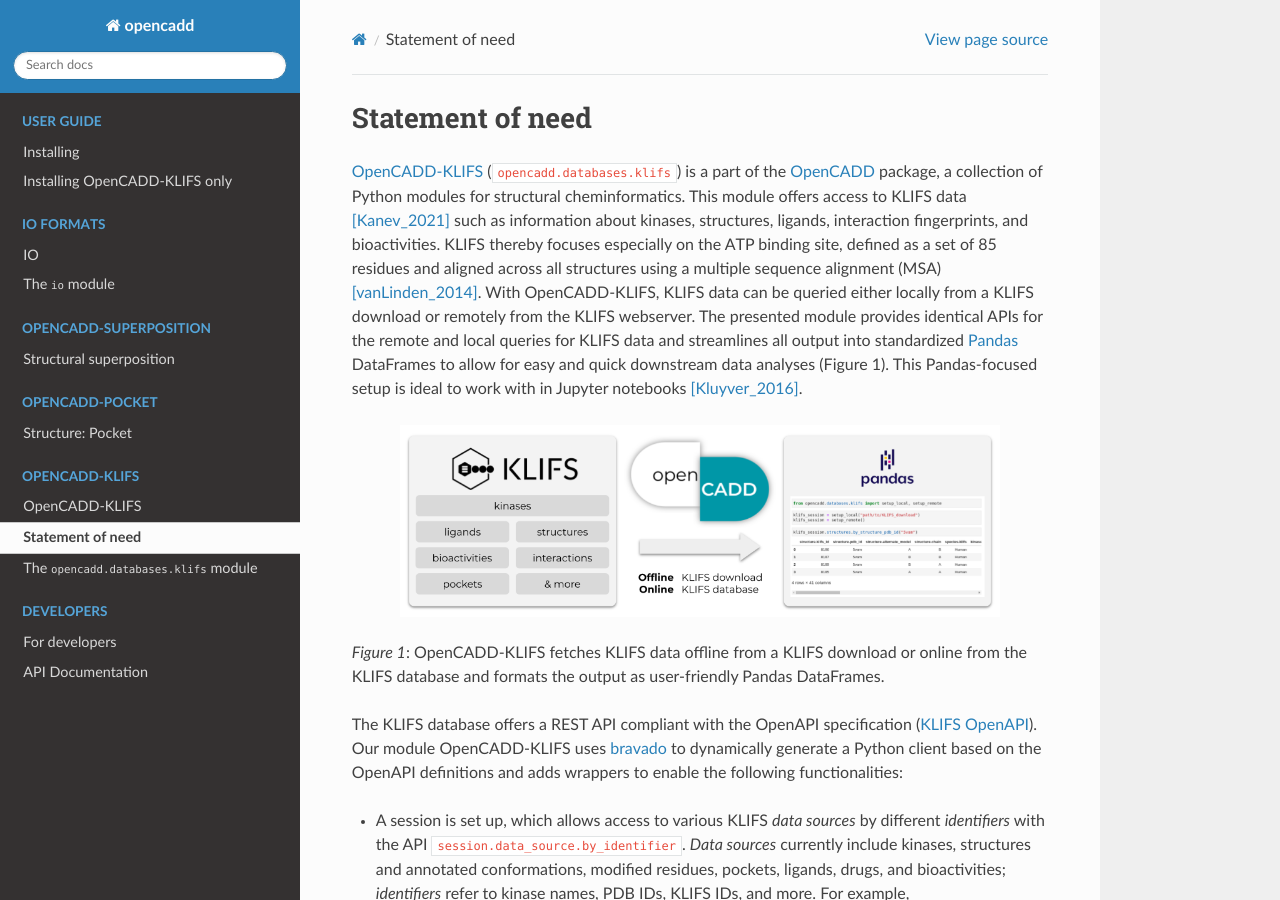
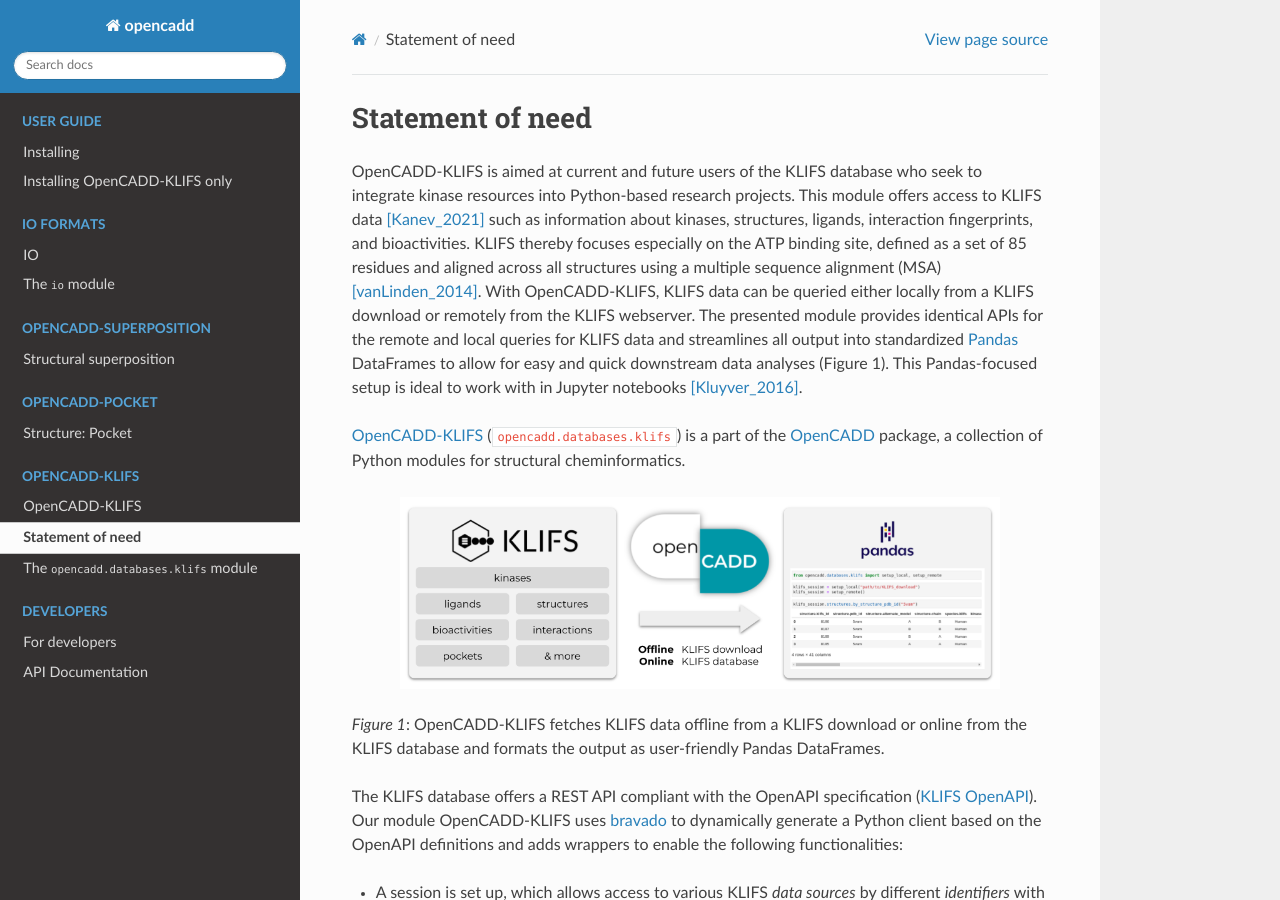
Before and after one commit to volkamerlab/opencadd, a Sphinx documentation site: the page built from docs/databases_klifs_statement_of_need.rst, in a window 1280 px wide and 900 px high. Built offline with Sphinx 7.4.7 and the Read the Docs theme 2.0.0, drawn with Linux system fonts in a browser that asks for light colours; pages that are not in the unit, such as notebooks, are missing from menus.

Commit message:
Add target audience at the beginning of stat of need

```diff
--- a/docs/databases_klifs_statement_of_need.rst
+++ b/docs/databases_klifs_statement_of_need.rst
@@ -1,11 +1,8 @@
 Statement of need
 =================
 
-
-
-`OpenCADD-KLIFS <https://opencadd.readthedocs.io/en/latest/databases_klifs.html>`_
-(``opencadd.databases.klifs``) is a part of the `OpenCADD <https://opencadd.readthedocs.io/>`_
-package, a collection of Python modules for structural cheminformatics.
+OpenCADD-KLIFS is aimed at current and future users of the KLIFS database who seek to
+integrate kinase resources into Python-based research projects.
 This module offers access to KLIFS data [Kanev_2021]_ such as information about kinases,
 structures, ligands,
 interaction fingerprints, and bioactivities.
@@ -15,10 +12,13 @@ With OpenCADD-KLIFS, KLIFS data can be queried either locally from a KLIFS downl
 from the KLIFS webserver.
 The presented module provides identical APIs for the remote and local queries for KLIFS data and
 streamlines all output into
-standardized `Pandas <https://doi.org/10.5281/zenodo.5574486>`_ DataFrames to allow for easy and quick downstream data analyses
-(Figure 1). This Pandas-focused setup is ideal to work with in Jupyter
-notebooks [Kluyver_2016]_.
+standardized `Pandas <https://doi.org/10.5281/zenodo.5574486>`_ DataFrames to allow for easy and
+quick downstream data analyses (Figure 1). This Pandas-focused setup is ideal to work with in
+Jupyter notebooks [Kluyver_2016]_.
 
+`OpenCADD-KLIFS <https://opencadd.readthedocs.io/en/latest/databases_klifs.html>`_
+(``opencadd.databases.klifs``) is a part of the `OpenCADD <https://opencadd.readthedocs.io/>`_
+package, a collection of Python modules for structural cheminformatics.
 
 .. raw:: html
 
```
